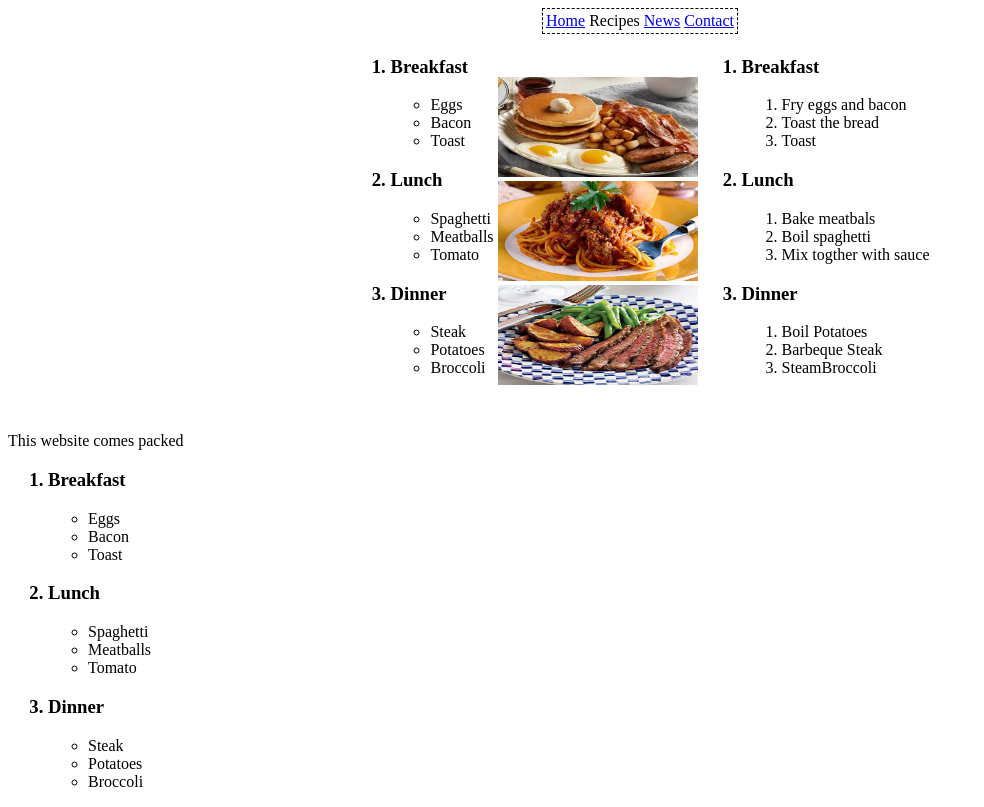
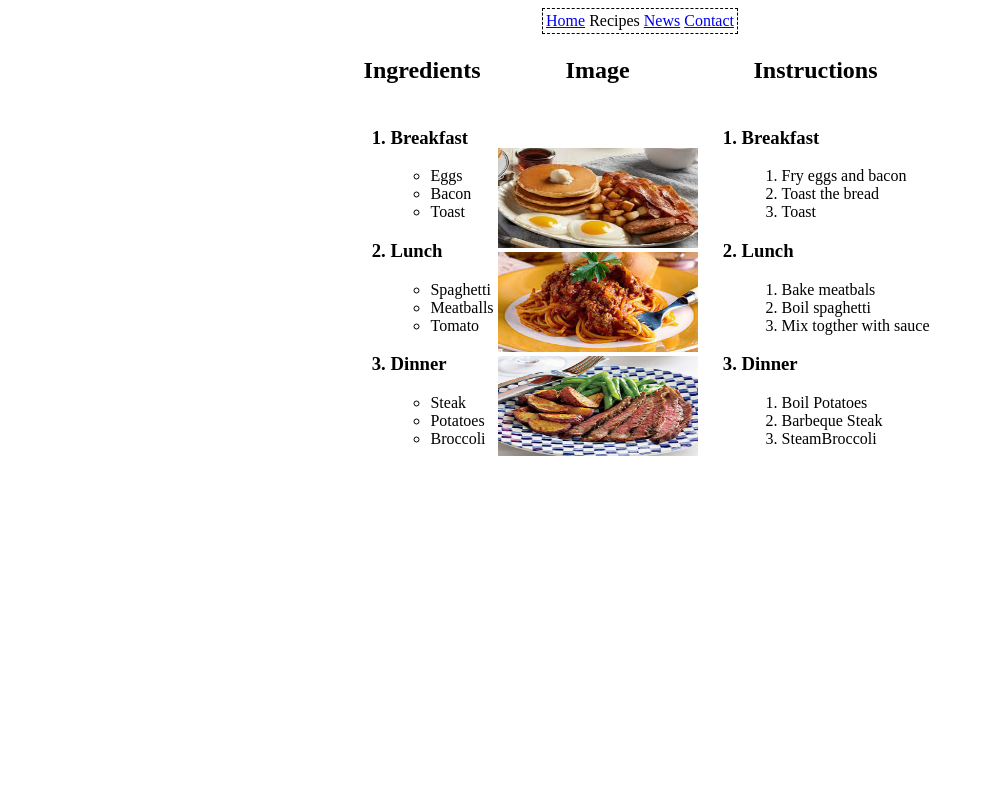
Before and after one commit to Khaos-Karl/Khaos-Karl, a plain HTML site: page recipes.html in a window 1280 px wide. Shown: the whole page, without its empty margins (0-984 px from the left). Drawn offline with Linux system fonts and the light colour scheme.

Commit message:
draft for tonight

```diff
--- a/recipes.html
+++ b/recipes.html
@@ -18,6 +18,11 @@
 
 <center>
 	<table>
+		<tr>
+			<th><h2>Ingredients</h2></th>
+			<th><h2>Image</h2></th>
+			<th><h2>Instructions</h2></th>
+		</tr>
 		<tr>
 			<td><ol>
 				<h3><li>Breakfast</li></h3>
@@ -68,31 +73,3 @@
 	</table>
 </center>
 </ol>
-
-</br></br>
-<body>
-	This website comes packed
-</body>
-
-
-
-<ol>
-	<h3><li>Breakfast</li></h3>
-	<ul>
-		<li>Eggs</li>
-		<li>Bacon</li>
-		<li>Toast</li>
-	</ul>
-	<h3><li>Lunch</li></h3>
-	<ul>
-		<li>Spaghetti</li>
-		<li>Meatballs</li>
-		<li>Tomato</li>
-	</ul>
-	<h3><li>Dinner</li></h3>
-	<ul>
-		<li>Steak</li>
-		<li>Potatoes</li>
-		<li>Broccoli</li>
-	</ul>
-</ol>
```
